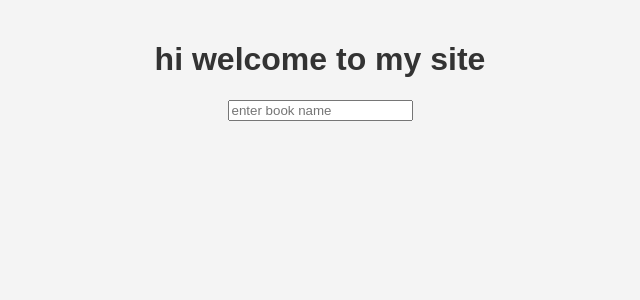
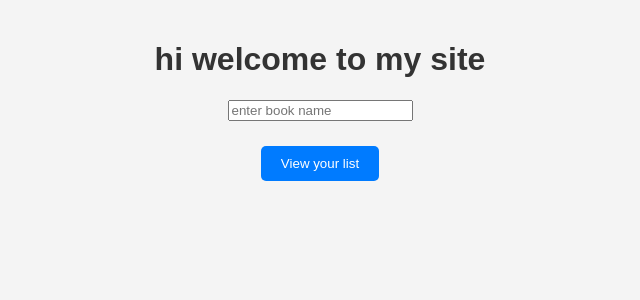
Before and after one commit to Adnan0397/bog, a Flask app: page / in a window 1280 px wide. Shown: the top 300 px of the page, without its empty margins (320-960 px from the left). Run offline with Flask 3, Linux system fonts and the light colour scheme.

Commit message:
Update index.html

```diff
--- a/templates/index.html
+++ b/templates/index.html
@@ -12,5 +12,9 @@
     <form action="{{ url_for('search') }}" method="get"> <!-- vi sender hvad der bliver indtastet til search siden-->
       <input type="text" placeholder= "enter book name" name="bookinput", t/>
     </form>
+    <a href="{{url_for('list')}}">
+      <button>View your list</button>
+    </a>
+
   </body>
 </html>
```
